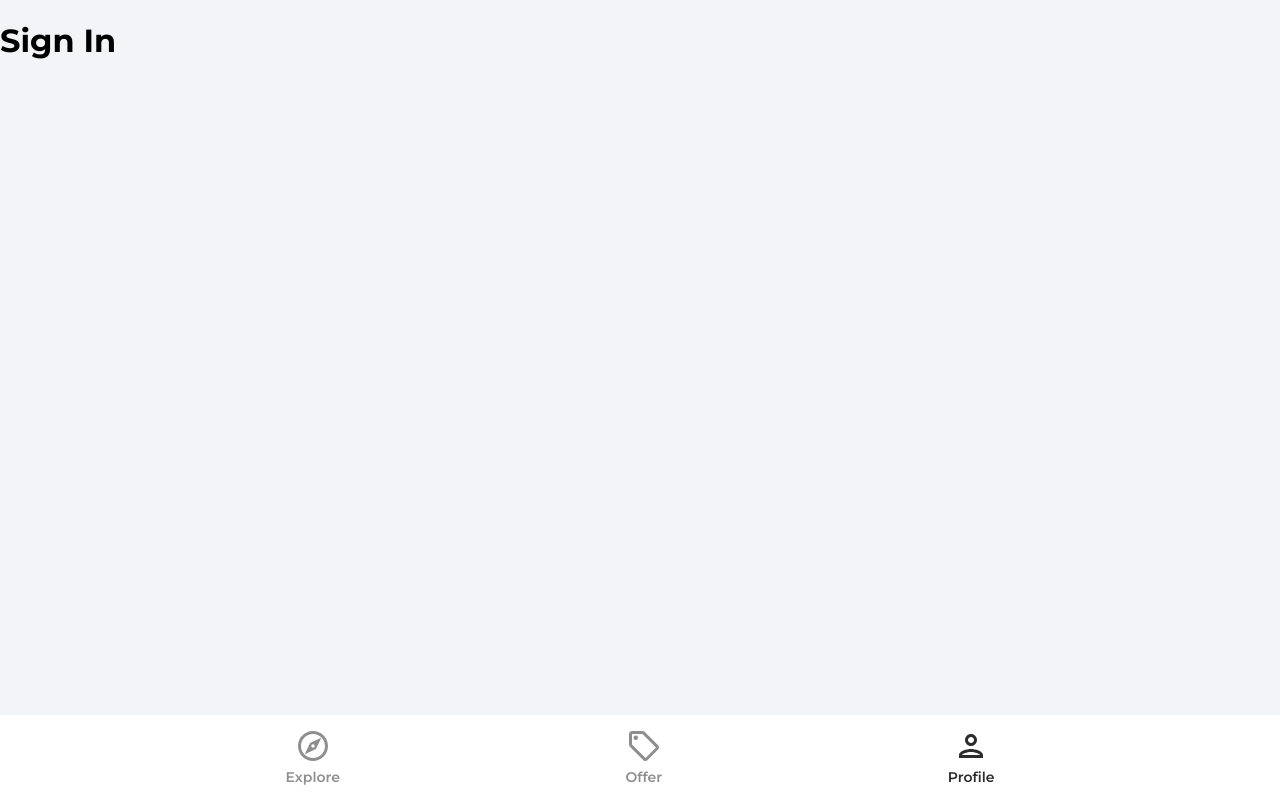
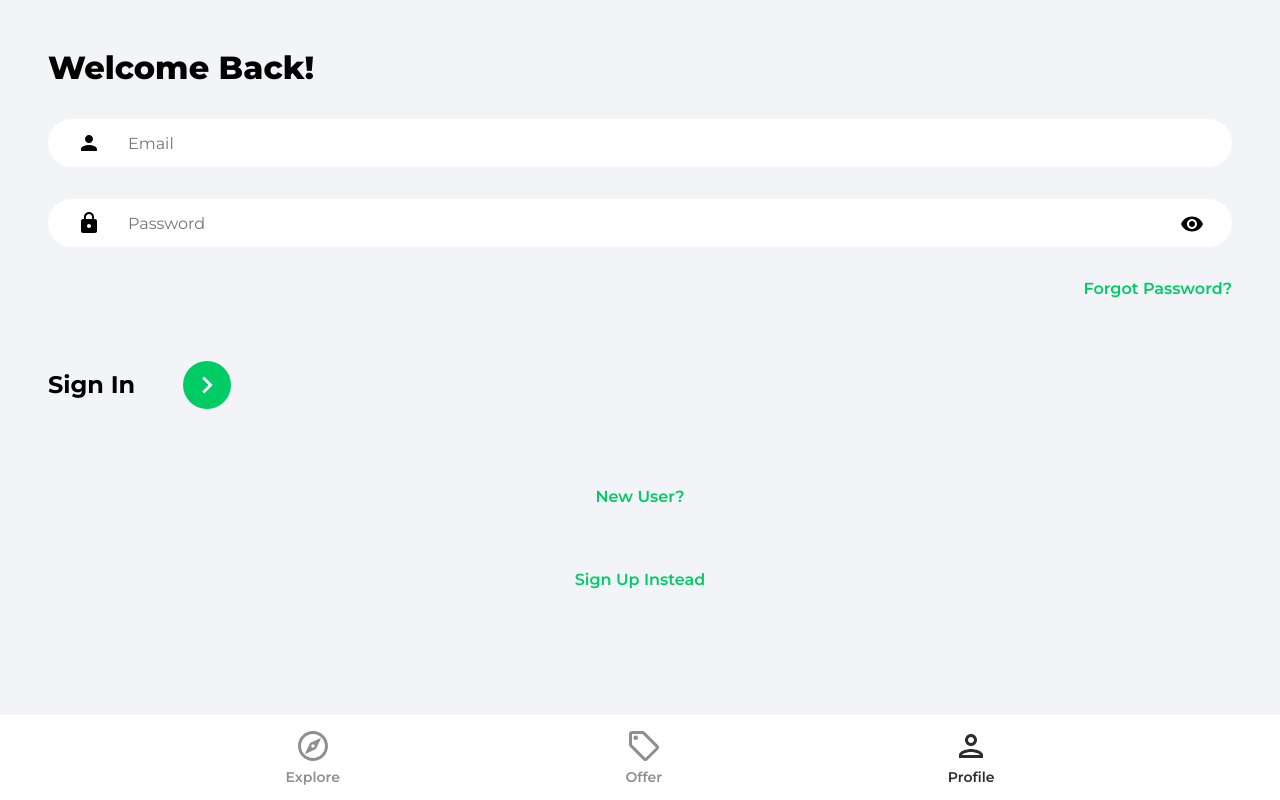
Before and after one commit to visheshtomarr/house-marketplace, a React (Create React App) app: page /profile in a window 1280 px wide. Built offline with nearby package versions, Linux system fonts and the light colour scheme.

Commit message:
Implemented SignIn and SignUp pages

```diff
--- a/src/pages/SignIn.jsx
+++ b/src/pages/SignIn.jsx
@@ -1,8 +1,87 @@
+import { useState } from "react";
+import { Link, useNavigate } from "react-router-dom";
+import { ReactComponent as ArrowRightIcon } from "../assets/svg/keyboardArrowRightIcon.svg";
+import visibilityIcon from "../assets/svg/visibilityIcon.svg";
+
 function SignIn() {
+    // Declare state and set state method for password.
+    const [showPassword, setShowPassword] = useState(false);
+    // Declare state and set state method for form data, i.e., email and password.
+    const [formData, setFormData] = useState({
+        email: '',
+        password: '',
+    });
+
+    // Destructure formData.
+    const { email, password } = formData;
+    const navigate = useNavigate();
+
+    // Function to handle onchange of our input.
+    const handleChange = (e) => {
+        setFormData((prevState) => ({
+            ...prevState,
+            // This is will take the input based on the id, whether it is 'email' or
+            // 'password' and set the corresponding value to state.
+            [e.target.id]: e.target.value,
+        }));
+    }
+
     return (
-        <div>
-            <h1>Sign In</h1>
-        </div>
+        <>
+            <div className="pageContainer">
+                <header>
+                    <p className="pageHeader">Welcome Back!</p>
+                </header>
+
+                <form>
+                    <input
+                        type="email"
+                        className="emailInput"
+                        placeholder="Email"
+                        id="email"
+                        value={email}
+                        onChange={handleChange}
+                    />
+
+                    <div className="passwordInputDiv">
+                        <input
+                            type={showPassword ? "text" : "password"}
+                            className="passwordInput"
+                            placeholder="Password"
+                            id="password"
+                            value={password}
+                            onChange={handleChange}
+                        />
+                        <img
+                            src={visibilityIcon}
+                            className="showPassword"
+                            alt="Show password"
+                            onClick={() => setShowPassword((prevState) => !prevState)}
+                        />
+                    </div>
+
+                    <Link to="/forgot-password" className="forgotPasswordLink">
+                        Forgot Password?
+                    </Link>
+
+                    <div className="signInBar">
+                        <p className="signInText">
+                            Sign In
+                        </p>
+                        <button className="signInButton">
+                            <ArrowRightIcon fill="#ffffff" width="34px" height="34px" />
+                        </button>
+                    </div>
+                </form>
+
+                <div className="registerLink">
+                    <p>New User?</p>
+                    <Link to="/sign-up" className="registerLink">
+                        Sign Up Instead
+                    </Link>
+                </div>
+            </div>
+        </>
     )
 }
 
--- a/src/pages/SignUp.jsx
+++ b/src/pages/SignUp.jsx
@@ -1,8 +1,94 @@
+import { useState } from "react";
+import { Link, useNavigate } from "react-router-dom";
+import { ReactComponent as ArrowRightIcon } from "../assets/svg/keyboardArrowRightIcon.svg";
+import visibilityIcon from "../assets/svg/visibilityIcon.svg";
+
 function SignUp() {
+    // Declare state and set state method for password.
+    const [showPassword, setShowPassword] = useState(false);
+    // Declare state and set state method for form data, i.e., name, email and password.
+    const [formData, setFormData] = useState({
+        name: '',
+        email: '',
+        password: '',
+    });
+
+    // Destructure formData.
+    const { name, email, password } = formData;
+    const navigate = useNavigate();
+
+    // Function to handle onchange of our input.
+    const handleChange = (e) => {
+        setFormData((prevState) => ({
+            ...prevState,
+            // This is will take the input based on the id, whether it is 'name', 'email' or
+            // 'password' and set the corresponding value to state.
+            [e.target.id]: e.target.value,
+        }));
+    }
+
     return (
-        <div>
-            <h1>Sign Up</h1>
-        </div>
+        <>
+            <div className="pageContainer">
+                <header>
+                    <p className="pageHeader">Welcome!</p>
+                </header>
+
+                <form>
+                    <input
+                        type="text"
+                        className="nameInput"
+                        placeholder="Name"
+                        id="name"
+                        value={name}
+                        onChange={handleChange}
+                    />
+
+                    <input
+                        type="email"
+                        className="emailInput"
+                        placeholder="Email"
+                        id="email"
+                        value={email}
+                        onChange={handleChange}
+                    />
+
+                    <div className="passwordInputDiv">
+                        <input
+                            type={showPassword ? "text" : "password"}
+                            className="passwordInput"
+                            placeholder="Password"
+                            id="password"
+                            value={password}
+                            onChange={handleChange}
+                        />
+                        <img
+                            src={visibilityIcon}
+                            className="showPassword"
+                            alt="Show password"
+                            onClick={() => setShowPassword((prevState) => !prevState)}
+                        />
+                    </div>
+
+                    {/* <Link to="/forgot-password" className="forgotPasswordLink">
+                        Forgot Password?
+                    </Link> */}
+
+                    <div className="signUpBar">
+                        <p className="signUpText">
+                            Sign Up
+                        </p>
+                        <button className="signUpButton">
+                            <ArrowRightIcon fill="#ffffff" width="34px" height="34px" />
+                        </button>
+                    </div>
+                </form>
+
+                <Link to="/sign-in" className="registerLink">
+                    Sign In Instead
+                </Link>
+            </div>
+        </>
     )
 }
 
```
